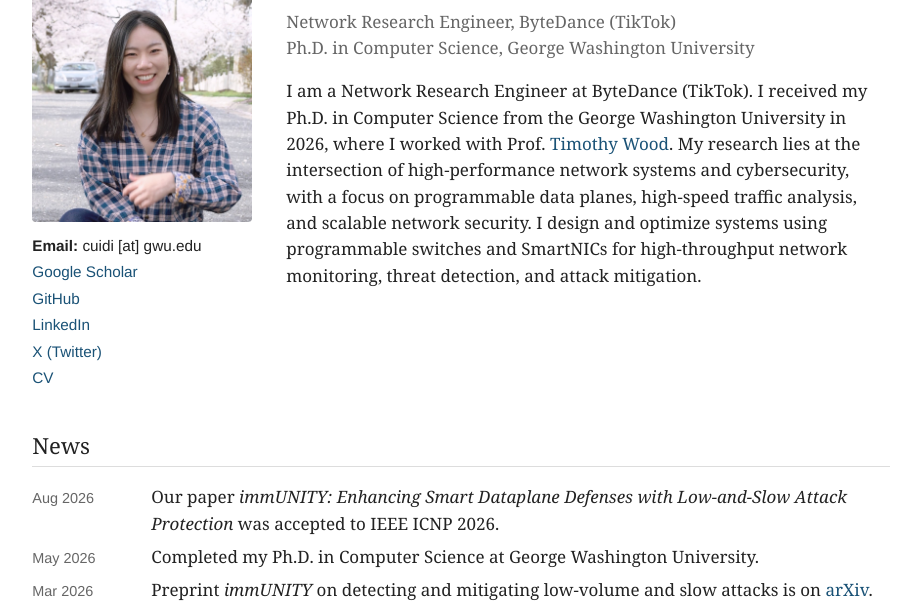
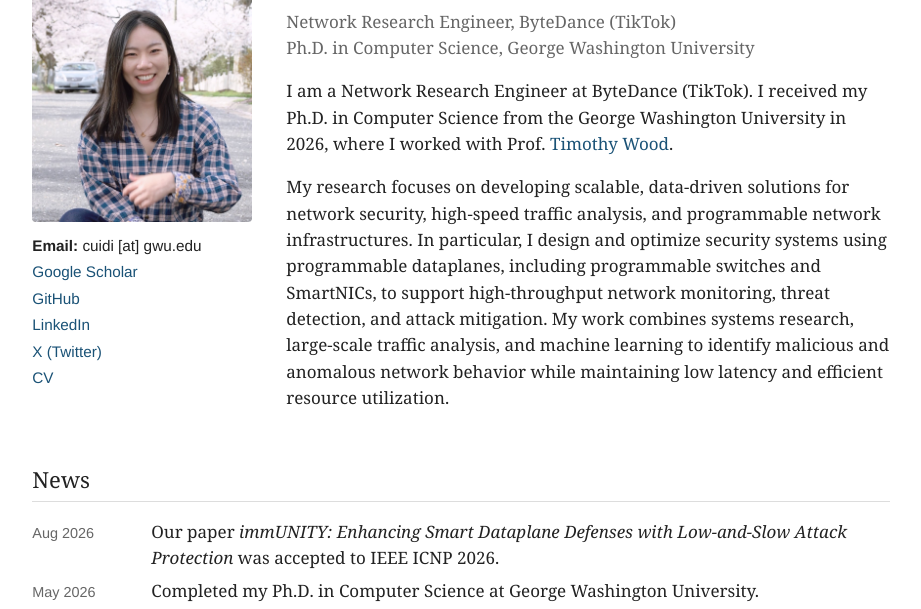
Before and after one commit to chandaweia/mypage, a plain HTML site: page index.html in a window 1280 px wide. Shown: the part 164-773 px from the top of the page, without its empty margins (179-1100 px from the left). Drawn offline with Linux system fonts and the light colour scheme.

Commit message:
Restore research statement in the home page bio
Co-Authored-By: Claude Fable 5.1 <noreply@anthropic.com>
Claude-Session: https://claude.ai/code/session_013y9mTh2hbGfNb1UhF7bJun

```diff
--- a/index.html
+++ b/index.html
@@ -62,11 +62,17 @@
       <p>
         I am a Network Research Engineer at ByteDance (TikTok). I received my Ph.D. in
         Computer Science from the George Washington University in 2026, where I worked with
-        Prof. <a href="https://engineering.gwu.edu/timothy-wood">Timothy Wood</a>. My research
-        lies at the intersection of high-performance network systems and cybersecurity, with a
-        focus on programmable data planes, high-speed traffic analysis, and scalable network
-        security. I design and optimize systems using programmable switches and SmartNICs for
-        high-throughput network monitoring, threat detection, and attack mitigation.
+        Prof. <a href="https://engineering.gwu.edu/timothy-wood">Timothy Wood</a>.
+      </p>
+      <p>
+        My research focuses on developing scalable, data-driven solutions for network
+        security, high-speed traffic analysis, and programmable network infrastructures.
+        In particular, I design and optimize security systems using programmable dataplanes,
+        including programmable switches and SmartNICs, to support high-throughput network
+        monitoring, threat detection, and attack mitigation. My work combines systems
+        research, large-scale traffic analysis, and machine learning to identify malicious
+        and anomalous network behavior while maintaining low latency and efficient resource
+        utilization.
       </p>
     </div>
   </div>
```
